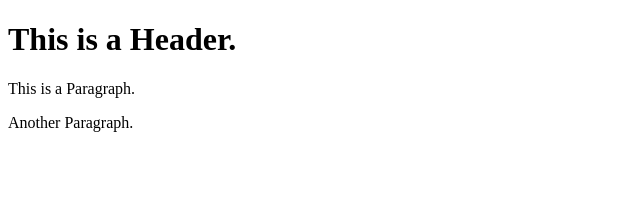
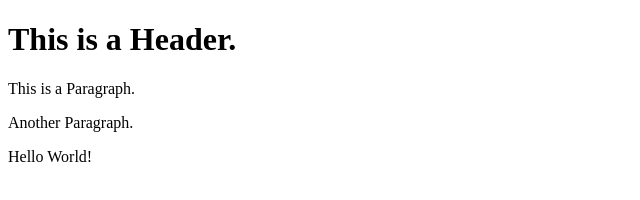
Before and after one commit to jer626/git-test, a website: page index.html in a window 1280 px wide. Shown: the whole page, without its empty margins (0-640 px from the left). Drawn offline with Linux system fonts and the light colour scheme.

Commit message:
Third commit

```diff
--- a/index.html
+++ b/index.html
@@ -6,5 +6,6 @@
     <h1>This is a Header.</h1>
     <p>This is a Paragraph.</p>
     <p>Another Paragraph.</p>
+    <p>Hello World!</p>
 </body>
 </html>
```
Also changed, not shown: package.json (added, +25 -0 lines), 2 other files.
